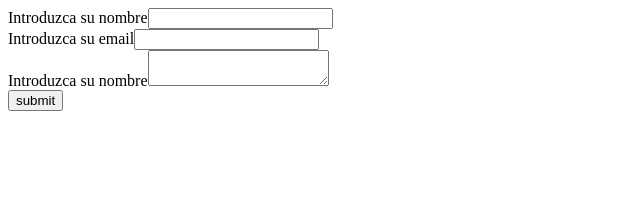
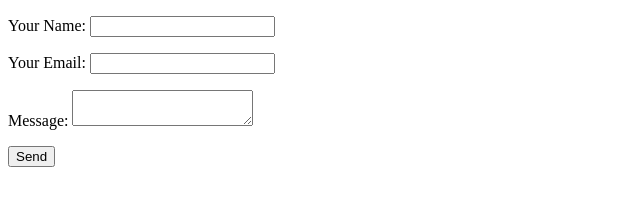
Before and after one commit to felixlopz/gatsby-js-form-test, a Gatsby site: page / in a window 1280 px wide. Shown: the whole page, without its empty margins (0-640 px from the left). Built offline with nearby package versions, Linux system fonts and the light colour scheme; Gatsby itself is replaced by a stand-in of ours.

Commit message:
class base componetn

```diff
--- a/src/pages/index.js
+++ b/src/pages/index.js
@@ -2,72 +2,76 @@ import React, { useState } from 'react';
 import axios from 'axios';
 import * as qs from 'query-string';
 
-const IndexPage = () => {
-  const [email, setEmail] = useState('');
-  const [name, setName] = useState('');
-  const [message, setMessage] = useState('');
-
-  function handleSubmit(event) {
-    event.preventDefault();
-
-    const formData = { name: name, email: email, message: message };
-
-    const axiosOptions = {
-      url: '/',
-      method: 'post',
-      headers: { 'Content-Type': 'application/x-www-form-urlencoded' },
-      data: qs.stringify(formData),
+const encode = (data) => {
+  return Object.keys(data)
+    .map((key) => encodeURIComponent(key) + '=' + encodeURIComponent(data[key]))
+    .join('&');
 };
 
-    axios(axiosOptions)
-      .then((response) => {
-        console.log('Form submitted');
-      })
-      .catch((err) => {
-        console.log(err);
-      });
+class ContactForm extends React.Component {
+  constructor(props) {
+    super(props);
+    this.state = { name: '', email: '', message: '' };
   }
 
+  /* Here’s the juicy bit for posting the form submission */
+
+  handleSubmit = (e) => {
+    fetch('/', {
+      method: 'POST',
+      headers: { 'Content-Type': 'application/x-www-form-urlencoded' },
+      body: encode({ 'form-name': 'contact', ...this.state }),
+    })
+      .then(() => alert('Success!'))
+      .catch((error) => alert(error));
+
+    e.preventDefault();
+  };
+
+  handleChange = (e) => this.setState({ [e.target.name]: e.target.value });
+
+  render() {
+    const { name, email, message } = this.state;
     return (
-    <form
-      name="contact"
-      onSubmit={handleSubmit}
-      method="POST"
-      data-netlify="true"
-    >
-      <div>
-        <label htmlFor="name-input">Introduzca su nombre</label>
+      <form onSubmit={this.handleSubmit}>
+        <p>
+          <label>
+            Your Name:{' '}
             <input
               type="text"
               name="name"
-          id="name-input"
               value={name}
-          onChange={(e) => setName(e.target.value)}
+              onChange={this.handleChange}
             />
-      </div>
-      <div>
-        <label htmlFor="email-input">Introduzca su email</label>
+          </label>
+        </p>
+        <p>
+          <label>
+            Your Email:{' '}
             <input
               type="email"
               name="email"
-          id="email-input"
               value={email}
-          onChange={(e) => setEmail(e.target.value)}
+              onChange={this.handleChange}
             />
-      </div>
-      <div>
-        <label htmlFor="email-input">Introduzca su nombre</label>
+          </label>
+        </p>
+        <p>
+          <label>
+            Message:{' '}
             <textarea
-          type="text"
               name="message"
-          id="message-input"
               value={message}
-          onChange={(e) => setMessage(e.target.value)}
+              onChange={this.handleChange}
             />
-      </div>
-      <button type="submit">submit</button>
+          </label>
+        </p>
+        <p>
+          <button type="submit">Send</button>
+        </p>
       </form>
     );
-};
+  }
+}
 
-export default IndexPage;
+export default ContactForm;
```
Lines whose indentation alone changed are shown as unchanged.
